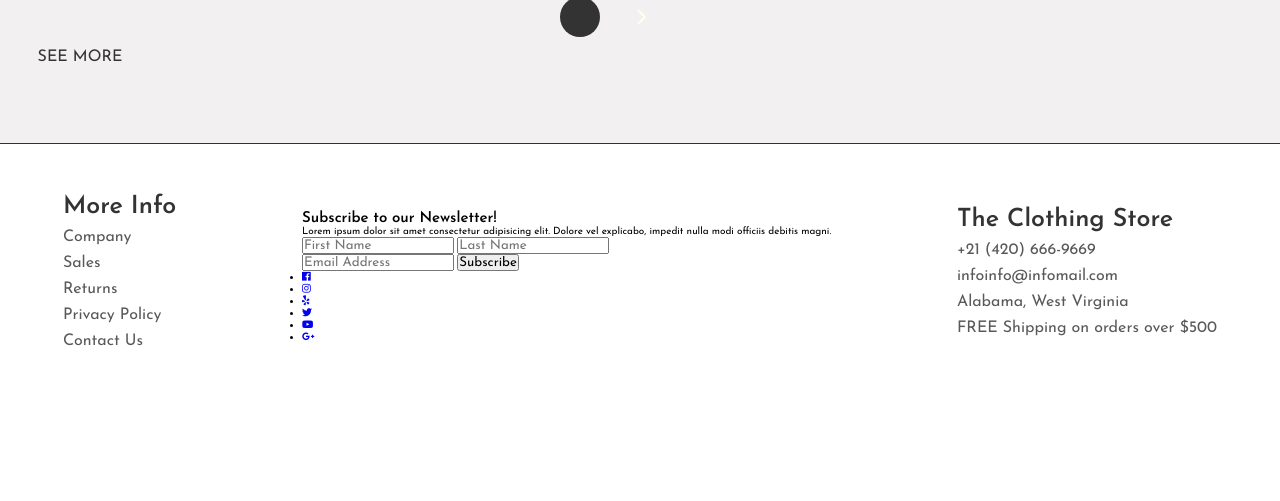
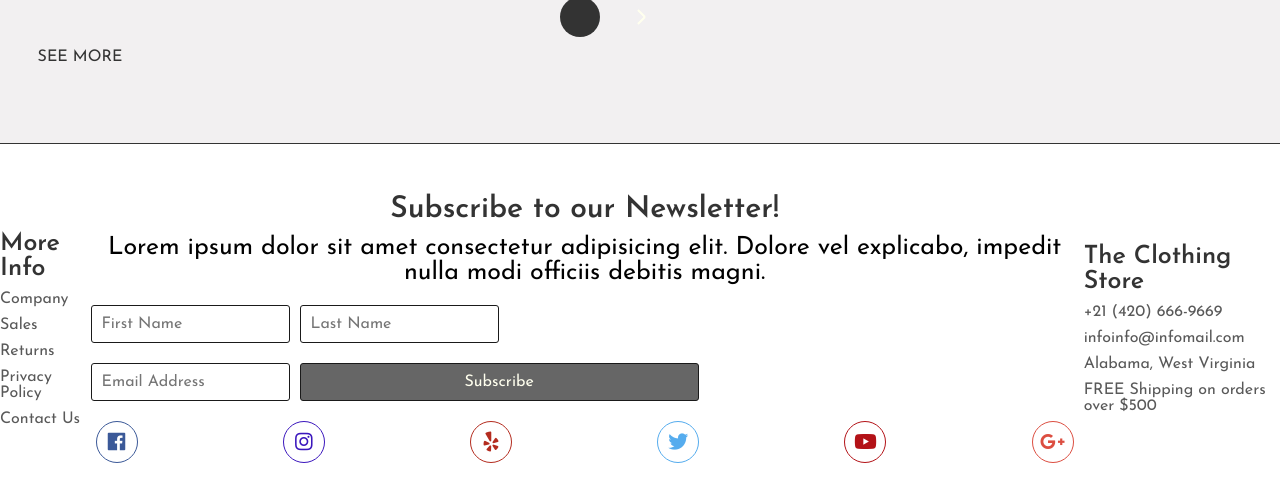
Before and after one commit to chotimmysf/clothingstore, a website: page index.html in a window 1280 px wide. Shown: the part 1472-1973 px from the top of the page. Before the commit the page ends 1881 px from the top, so only its background shows below. Drawn offline with Linux system fonts and the light colour scheme.

Commit message:
social media icons

```diff
--- a/scss/layout/_footer.scss
+++ b/scss/layout/_footer.scss
@@ -12,3 +12,86 @@
 .contact-list {
   @include footerList;
 }
+
+.contact {
+  &-heading {
+    font-size: size(XL);
+    color: color(primary);
+    text-align: center;
+  }
+
+  &-paragraph {
+    font-size: size(L);
+    margin: 1rem 0;
+    text-align: center;
+  }
+
+  .inputs-group {
+    display: flex;
+
+    input {
+      padding: 1rem;
+      font-size: size(XS);
+      margin: 1rem 0.5rem;
+      border: 0.1rem solid darken(color(primary), 10%);
+      border-radius: 0.3rem;
+      outline: none;
+      transition: border 0.5s;
+
+      &:focus:not([type="submit"]) {
+        border: 0.1rem solid darken($color: #f5b149, $amount: 30%);
+      }
+    }
+
+    &-text {
+      width: 50%;
+    }
+    &-email {
+      width: 60%;
+    }
+    &-btn {
+      width: 40%;
+      color: color(secondary);
+      background-color: lighten(color(primary), 20%);
+      transition: background-color 0.2s;
+
+      &:hover {
+        background-color: color(primary);
+      }
+    }
+  }
+
+  .social-icons {
+    display: flex;
+    justify-content: space-between;
+    padding: 1rem;
+    box-sizing: border-box;
+
+    &-item {
+      list-style: none;
+    }
+
+    &-link {
+      text-decoration: none;
+      width: 4rem;
+      height: 4rem;
+      border: 0.1rem solid color(primary);
+      border-radius: 100%;
+      @include flexPosition;
+
+      i {
+        font-size: size(M);
+      }
+    }
+  }
+}
+
+$socialMediaColors: 1 #3b5998, 2 #3b17bd, 3 #b42c1f, 4 #55acee, 5 #b31217,
+  6 #dc4e41;
+
+@each $color in $socialMediaColors {
+  .social-icons-item:nth-child(#{nth($color, 1)}) .social-icons-link {
+    color: nth($color, 2);
+    border: 0.1rem solid nth($color, 2);
+  }
+}
```
Also changed, not shown: scss/main.css, 1 other file.
